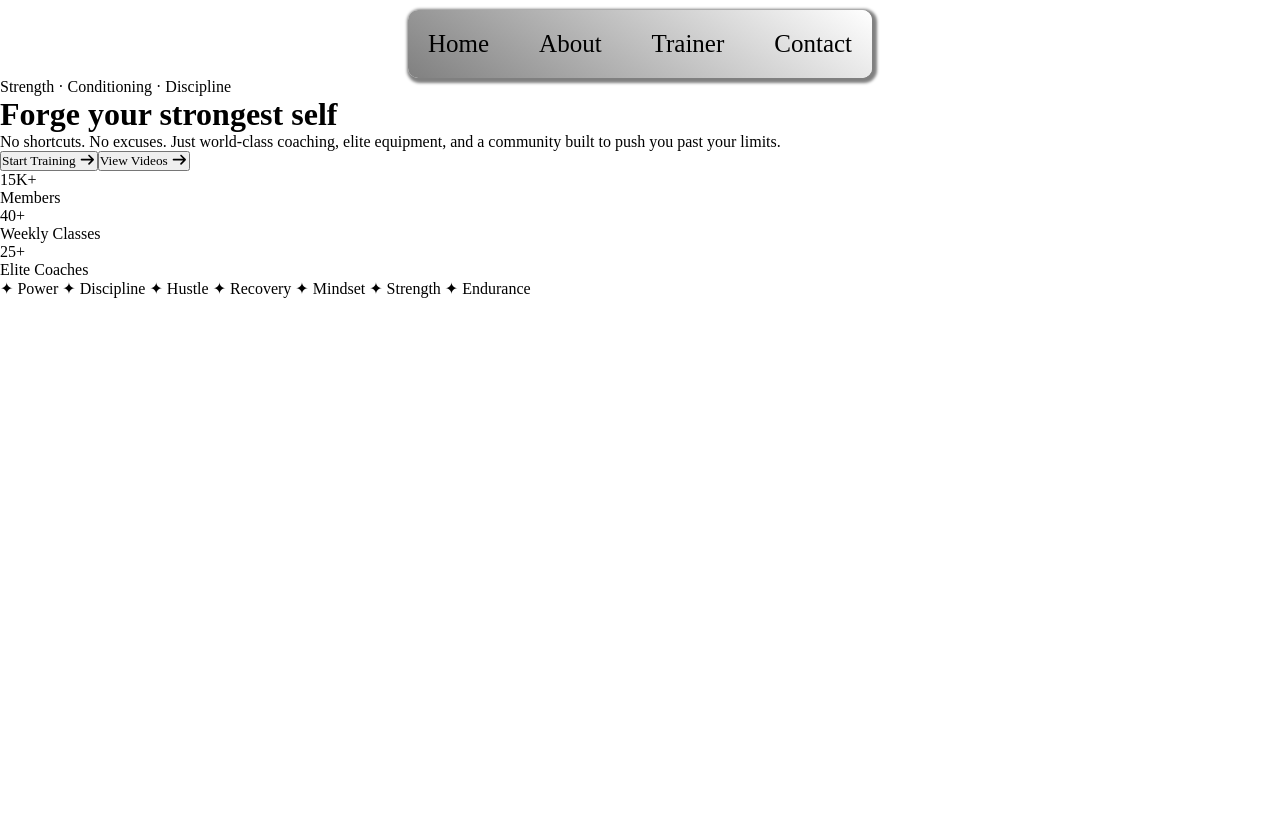
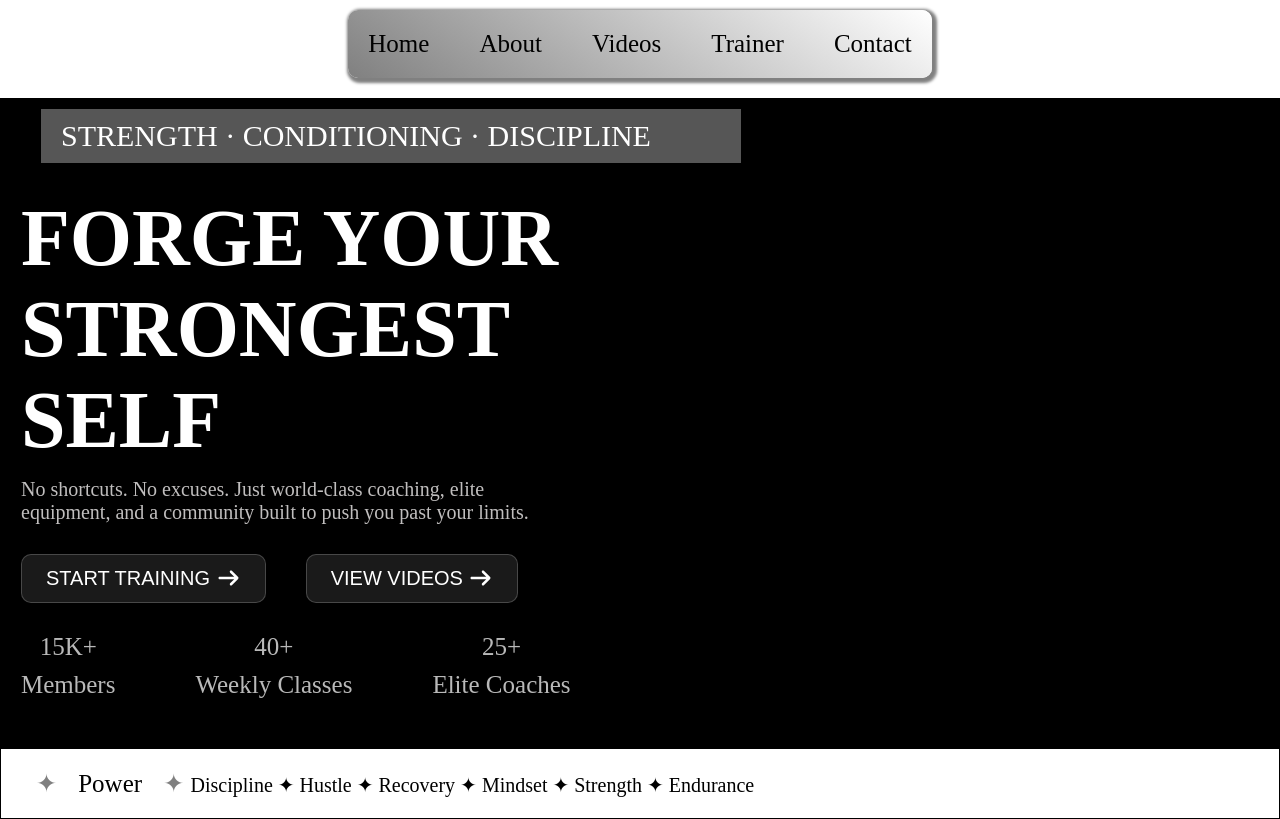
Before and after one commit to Shoaib-Khan90/GSAP, a React (Vite) app in the folder Gsap/: page / in a window 1280 px wide. Built offline with nearby package versions, Linux system fonts and the light colour scheme.

Commit message:
updated changes

```diff
--- a/Gsap/src/App.jsx
+++ b/Gsap/src/App.jsx
@@ -4,7 +4,7 @@ import About from './Pages/About'
 import Trainer from './Pages/Trainer'
 import Contact from './Pages/Contact'
 import Navbar from './Components/Navbar'
-
+import Videos from './Pages/Videos'
 function App() {
 
   return (
@@ -15,6 +15,7 @@ function App() {
       <Route path="/about" element= {<About/>}/>
       <Route path="/trainer" element= {<Trainer/>}/>
       <Route path="/contact" element= {<Contact/>}/>
+      <Route path="/videos" element= {<Videos/>}/>
     </Routes>
     </div>
   )
--- a/Gsap/src/Components/Navbar.css
+++ b/Gsap/src/Components/Navbar.css
@@ -11,8 +11,6 @@
     text-align: center;
     justify-content: center;
     margin-top: 10px;
-
-
 }
 
 .Header>.child{
--- a/Gsap/src/Components/Navbar.jsx
+++ b/Gsap/src/Components/Navbar.jsx
@@ -36,8 +36,10 @@ useGSAP(() => {
       <ul className='Links li'>
         <li> <Link to="/">Home</Link></li>
         <li><Link to="/about">About</Link></li>
+        <li><Link to="/videos">Videos</Link></li>
         <li><Link to="/trainer">Trainer</Link></li>
         <li><Link to="/contact">Contact</Link></li>
+
       </ul>
       </div>
     </div>
--- /dev/null
+++ b/Gsap/src/Pages/Home.css
@@ -0,0 +1,83 @@
+.Body {
+    margin-top: 20px;
+    border: 1px solid black;
+    background-color: black;
+    color: white;
+}
+
+.Details{
+    margin-top: 10px;
+    border: none;
+    padding: 10px;
+    padding-left: 20px;
+    width: 700px;
+    margin-left: 40px;
+    background-color: rgb(86, 86, 86);
+}
+
+.Details>p{
+            font-size: 30px;
+            text-transform: uppercase;
+}
+
+.Body>h1{
+    font-size: 80px;
+    text-transform: uppercase;
+    margin-top: 30px;
+    margin-left: 20px;
+}
+
+.Body>p{
+    font-size: 20px;
+    margin-top: 12px;
+    margin-left:20px;
+    color: rgb(192, 190, 190);
+}
+
+.View{
+    margin-top: 30px;
+    margin-left: 20px;
+    gap: 40px;
+    display: flex;
+
+}
+
+.View > button {
+    font-size: 20px;
+    background-color: rgba(255, 255, 255, 0.1);
+    backdrop-filter: blur(10px);
+    border: 1px solid rgba(255,255,255,0.2);
+    color: white;
+    padding: 12px 24px;
+    border-radius: 10px;
+    text-transform:uppercase ;
+}
+
+.View > button > a{
+    color: white;
+    text-decoration: none;
+    font-family: Arial, Helvetica, sans-serif;
+}
+
+.Members{
+    margin-top: 30px;
+    margin-left: 20px;
+    display: flex;
+    gap: 80px;
+    font-size: 25px;
+    color: rgb(185, 185, 185);
+}
+
+.Members>p{
+    font-family: Arial, Helvetica, sans-serif;
+}
+
+.Power{
+    margin-top: 50px;
+    display: flex;
+    padding: 20px;
+    background-color: white;
+    color:black;
+    font-family: Arial, Helvetica, sans-serif;
+    font-size: 20px;
+}
--- a/Gsap/src/Pages/Home.jsx
+++ b/Gsap/src/Pages/Home.jsx
@@ -1,46 +1,48 @@
 import React from "react";
 import { FontAwesomeIcon } from "@fortawesome/react-fontawesome";
 import { faArrowRight } from "@fortawesome/free-solid-svg-icons";
+import './Home.css'
+import { Link } from 'react-router-dom'
 
 const Home = () => {
   return (
     <div className="Body">
       <div className="Details">
-        <p className="p">Strength · Conditioning · Discipline</p>
-        <h1>Forge your strongest self</h1>
+        <p>Strength · Conditioning · Discipline</p>
+        </div>
+        <h1>Forge your <br /> strongest <br /> self</h1>
         <p>
-          No shortcuts. No excuses. Just world-class coaching, elite equipment,
+          No shortcuts. No excuses. Just world-class coaching, elite <br /> equipment,
           and a community built to push you past your limits.
         </p>
         <div className="View">
           <button>
-            Start Training <FontAwesomeIcon icon={faArrowRight} />{" "}
+            <Link to="/trainer">Start Training <FontAwesomeIcon icon={faArrowRight} /></Link>
           </button>
           <button>
-            View Videos <FontAwesomeIcon icon={faArrowRight} />{" "}
+           <Link to="/videos"> View Videos <FontAwesomeIcon icon={faArrowRight} /></Link>
           </button>
         </div>
         <div className="Members">
           <div>
-            <p>15K+</p>
+            <p style={{textAlign:"center", marginBottom:"10px"}}>15K+</p>
             <p>Members</p>
           </div>
 
           <div>
-            <p>40+</p>
+            <p style={{textAlign:"center", marginBottom:"10px"}}>40+</p>
             <p>Weekly Classes</p>
           </div>
 
           <div>
-            <p>25+</p>
+            <p style={{textAlign:"center", marginBottom:"10px"}}>25+</p>
             <p>Elite Coaches</p>
           </div>
-        </div>
       </div>
 
       <div className="Power">
         <p>
-          ✦ Power ✦ Discipline ✦ Hustle ✦ Recovery ✦ Mindset ✦ Strength ✦ Endurance
+          <span style={{marginLeft:"15px", color:"gray", fontSize:"25px"}}> ✦ </span> <span style={{marginLeft:"15px", fontSize:"25px"}}> Power </span> <span style={{marginLeft:"15px", color:"gray", fontSize:"25px"}}> ✦ </span> Discipline  ✦ Hustle ✦ Recovery ✦ Mindset ✦ Strength ✦ Endurance
         </p>
       </div>
     </div>
--- /dev/null
+++ b/Gsap/src/Pages/Videos.jsx
@@ -0,0 +1,11 @@
+import React from 'react'
+
+const Videos = () => {
+  return (
+    <div>
+      <h1>Videos</h1>
+    </div>
+  )
+}
+
+export default Videos
```
